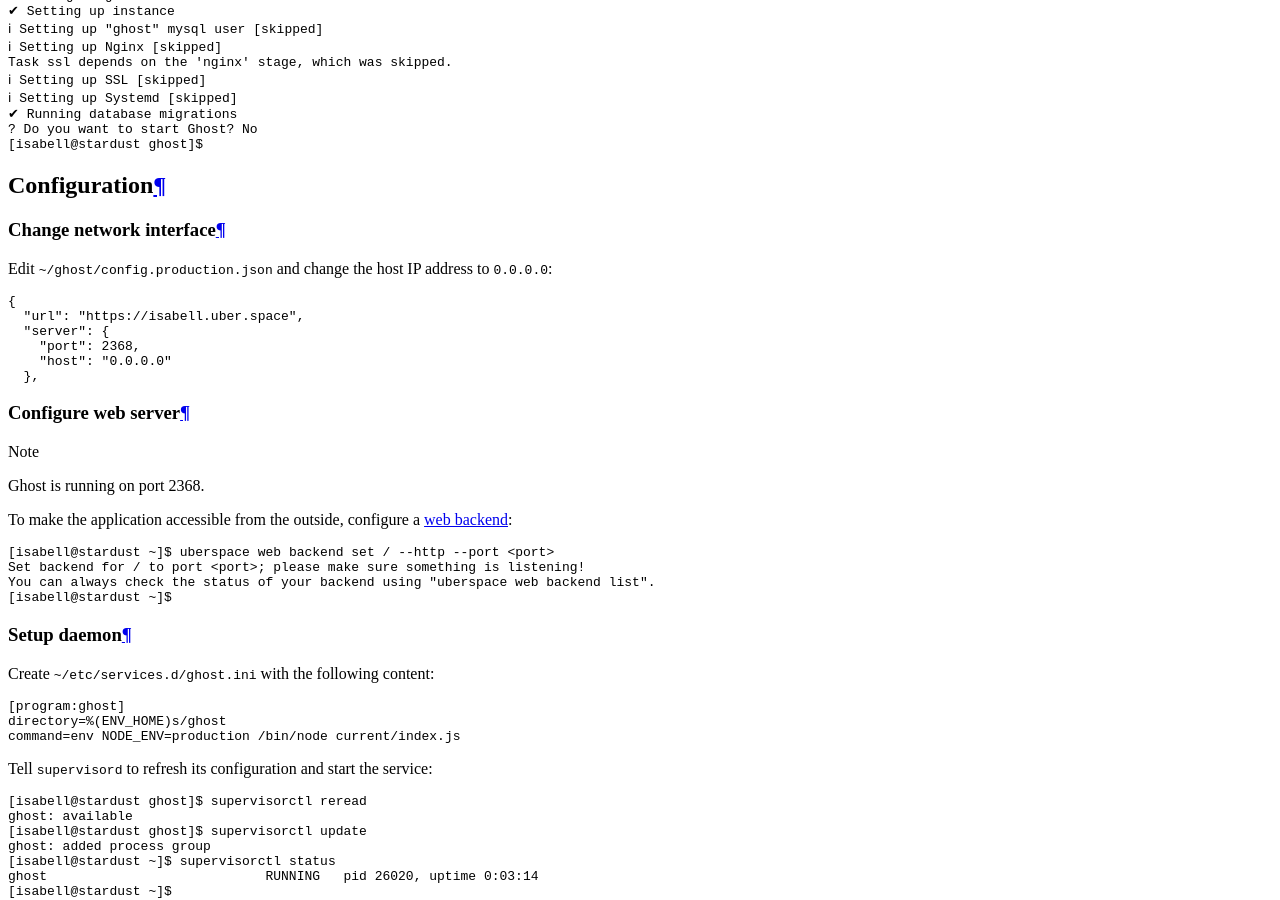
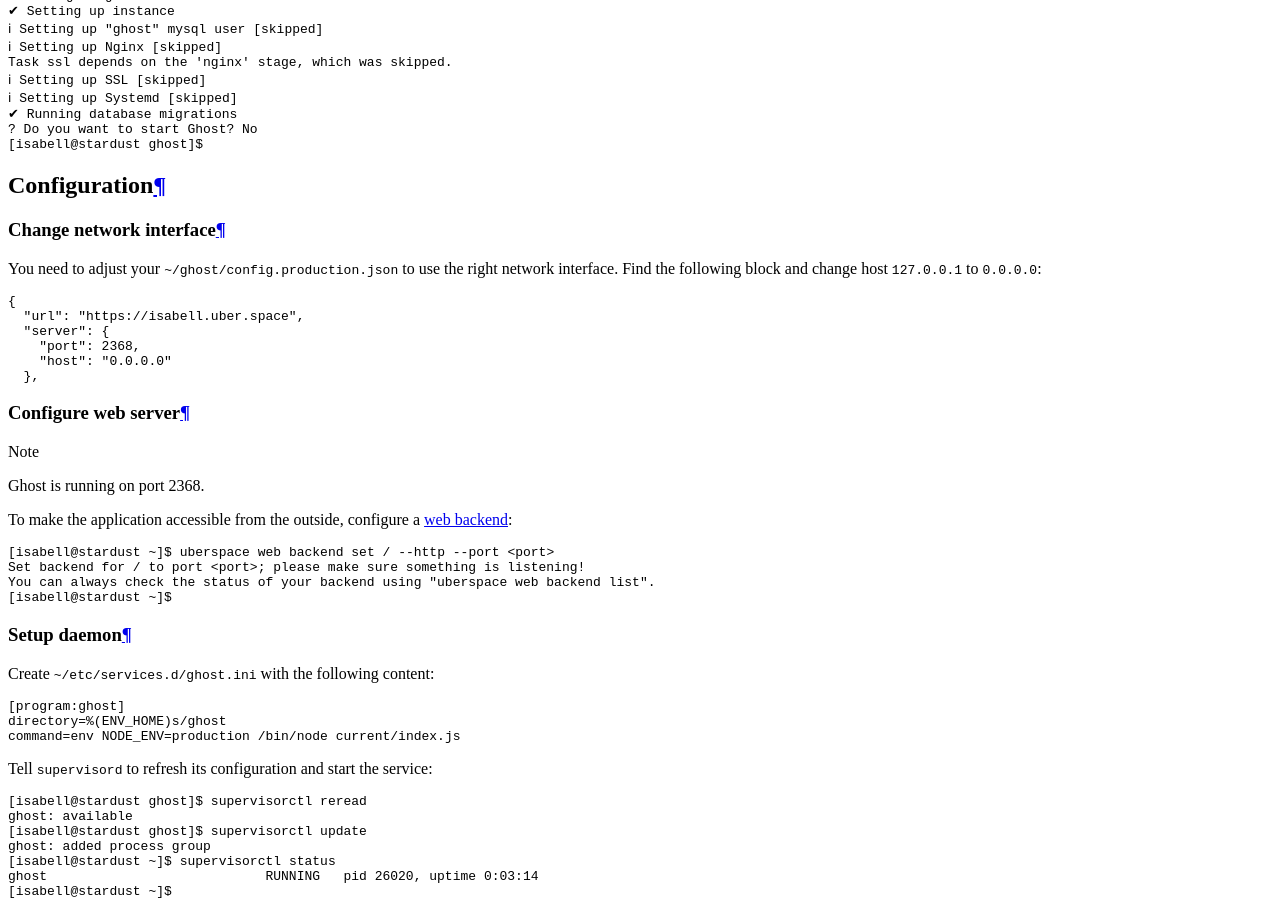
Before and after one commit to Uberspace/lab, a Sphinx documentation site: the page built from source/guide_ghost.rst, in a window 1280 px wide and 900 px high, scrolled down 4164 px. Built offline with Sphinx 7.4.7 and the Read the Docs theme 2.0.0, drawn with Linux system fonts in a browser that asks for light colours.

Commit message:
[ghost] network config: explain what we're actually doing

```diff
--- a/source/guide_ghost.rst
+++ b/source/guide_ghost.rst
@@ -121,7 +121,9 @@
 Change network interface
 ------------------------
 
-Edit ``~/ghost/config.production.json`` and change the host IP address to ``0.0.0.0``:
+You need to adjust your ``~/ghost/config.production.json`` to use the right
+network interface. Find the following block and change host ``127.0.0.1`` to
+``0.0.0.0``:
 
 .. code-block:: none
  :emphasize-lines: 5
```
